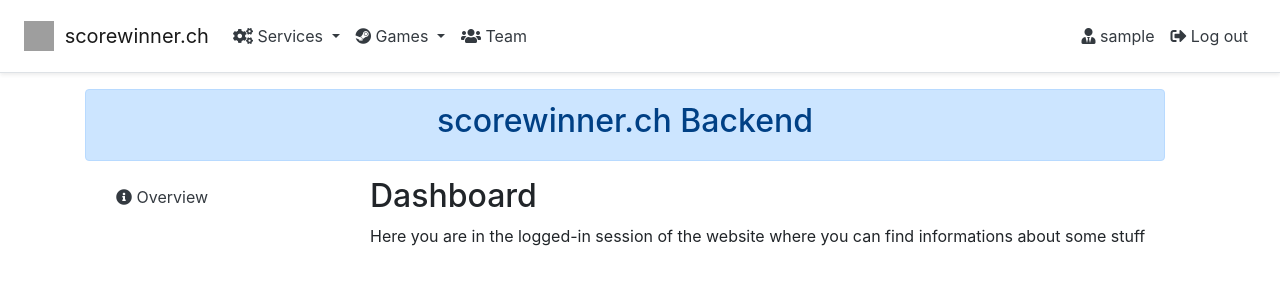
After one commit to score-server/scorewinner.ch, a PHP site: page /backend/dashboard.php in a window 1280 px wide. The commit adds this page. Shown: the top 300 px of the page. Run offline with PHP 8.4, Linux system fonts and the light colour scheme; the visitor is signed in with stand-in values (Sample User, id 1); a stand-in replaces the project's code that opens the database connection; some libraries are stand-ins or nearby versions; grey boxes are pictures that could not be loaded.

Commit message:
modified backend

```diff
--- a/assets/functions/admin-check.php
+++ b/assets/functions/admin-check.php
@@ -1,7 +1,7 @@
 <?php
 if(isset($_SESSION["loggedin"]) && $_SESSION["loggedin"] == true) {
     if (isset($_SESSION["admin"]) && $_SESSION["admin"] == "false") {
-        echo '<script language="javascript">window.location.href ="/backend/overview.php"</script>';
+        echo '<script language="javascript">window.location.href ="../../backend/dashboard.php"</script>';
         exit;
     }
 }elseif(!isset($_SESSION["loggedin"]) || $_SESSION["loggedin"] !== true) {
--- a/assets/functions/login-function.php
+++ b/assets/functions/login-function.php
@@ -60,7 +60,7 @@ if($_SERVER["REQUEST_METHOD"] == "POST"){
                             $_SESSION["admin"] = $admin;
 
                             // Redirect user to backend page
-                            echo '<script language="javascript">window.location.href ="../backend/overview.php"</script>';
+                            echo '<script language="javascript">window.location.href ="../../backend/dashboard.php"</script>';
                         } else{
                             // Display an error message if password is not valid
                             $password_err = "The password you entered was not valid.";
--- a/assets/functions/register-function.php
+++ b/assets/functions/register-function.php
@@ -86,7 +86,7 @@ if($_SERVER["REQUEST_METHOD"] == "POST"){
             // Attempt to execute the prepared statement
             if(mysqli_stmt_execute($stmt)){
                 // Redirect to home page
-                echo '<script language="javascript">window.location.href ="../backend/overview.php"</script>';
+                echo '<script language="javascript">window.location.href ="../../backend/dashboard.php"</script>';
             } else{
                 echo "Something went wrong. Please try again later.";
             }
--- /dev/null
+++ b/backend/backend-header.php
@@ -0,0 +1,9 @@
+<?php include '../components/header.php'; ?>
+<?php require_once '../assets/functions/loggged-out-check.php'; ?>
+<div class="container">
+    <div class="row text-center col-12">
+        <div class="alert alert-primary col-12" role="alert">
+            <h2>scorewinner.ch Backend</h2>
+        </div>
+    </div>
+    <?php include 'backend-nav.php' ?>
--- /dev/null
+++ b/backend/backend-nav.php
@@ -0,0 +1,13 @@
+<div class="row">
+    <div class="col-md-3">
+        <div class="col-12">
+            <div class="nav flex-column nav-pills" aria-orientation="vertical">
+                <a class="nav-link text-dark" href="dashboard.php" role="tab"><i class="fas fa-info-circle"></i> Overview</a>
+                <?php
+                if(isset($_SESSION["admin"]) && $_SESSION["admin"] == "true"){
+                    echo '<a class="nav-link text-dark" href="register.php" role="tab"><i class="fas fa-user"></i> Create new Users</a>';
+                }
+                ?>
+            </div>
+        </div>
+    </div>
--- /dev/null
+++ b/backend/dashboard.php
@@ -0,0 +1,6 @@
+<?php include 'backend-header.php' ?>
+<div class="col-md-9">
+    <h2>Dashboard</h2>
+    <p>Here you are in the logged-in session of the website where you can find informations about some stuff</p>
+</div>
+<?php include '../components/footer.php'; ?>
--- a/components/nav.php
+++ b/components/nav.php
@@ -39,7 +39,7 @@
         <ul class="navbar-nav">
             <?php
             if(isset($_SESSION["loggedin"]) && $_SESSION["loggedin"] == true){
-                echo '<li><a class="nav-link text-dark" href="#"><i class="fas fa-user-tie"></i> ' . $_SESSION["username"] . ' </a></li>
+                echo '<li><a class="nav-link text-dark" href="/backend/dashboard.php"><i class="fas fa-user-tie"></i> ' . $_SESSION["username"] . ' </a></li>
                       <li><a class="nav-link text-dark" href="/pages/logout.php"><i class="fas fa-sign-out-alt"></i> Log out</a></li>';
             }
             else {
```
Also changed, not shown: backend/overview.php (deleted, +0 -9 lines), backend/register.php (renamed from pages/register.php, +7 -6 lines).
